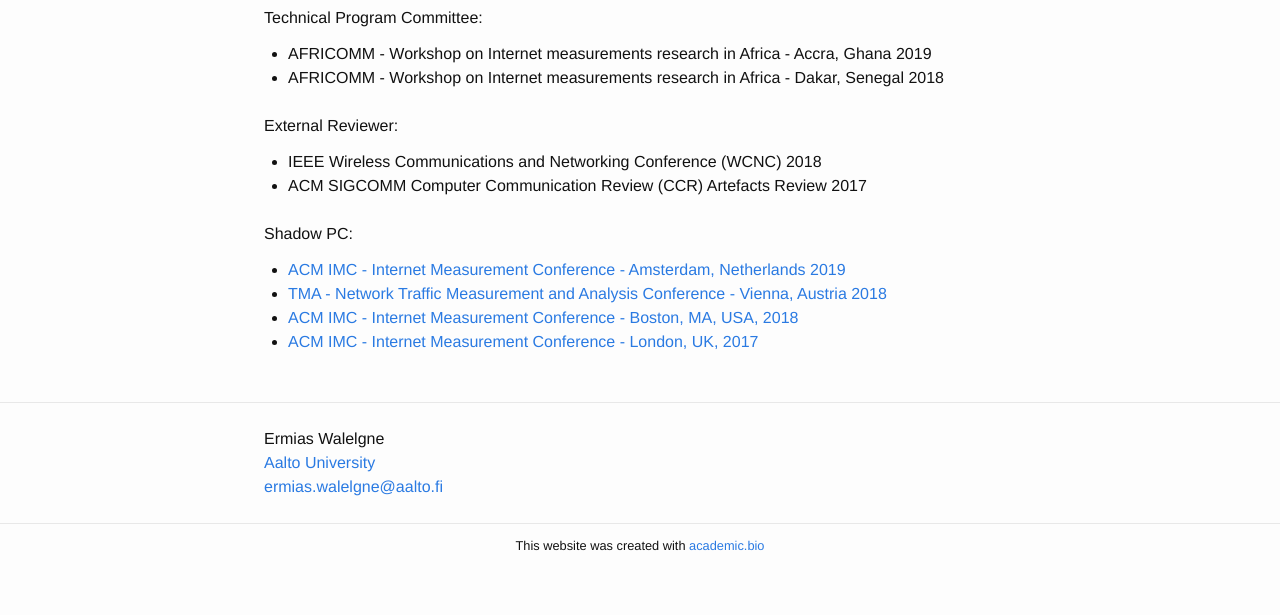
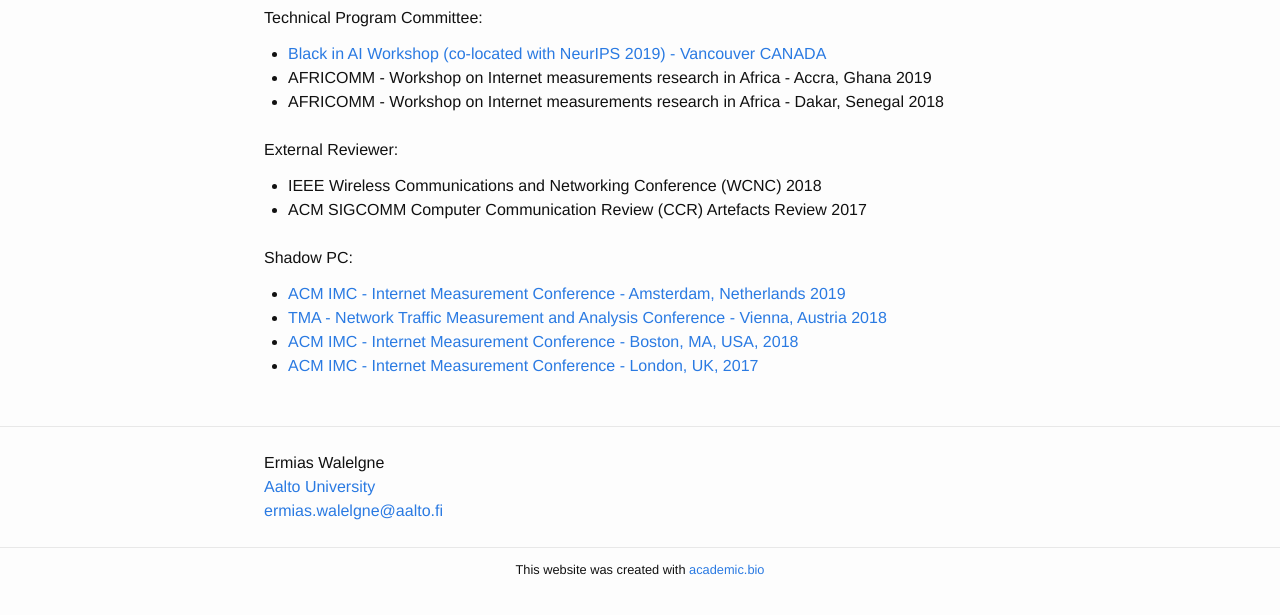
Before and after one commit to Jeremiya/jeremiya.github.io, a plain HTML site: page services.html in a window 1280 px wide. Shown: the part 185-800 px from the top of the page. Drawn offline with Linux system fonts and the light colour scheme.

Commit message:
service updated

```diff
--- a/services.html
+++ b/services.html
@@ -91,6 +91,8 @@
   <div class="post-content">
      <p> Technical Program Committee:</p>
       <ul style="list-style-type:disc;">
+        <li> <a href='https://blackinai.github.io/workshop/2019/cfp/'>
+        Black in AI Workshop (co-located with NeurIPS 2019) - Vancouver CANADA</a>
         <li> AFRICOMM - Workshop on Internet measurements research in Africa - Accra, Ghana 2019</li>
         <li> AFRICOMM - Workshop on Internet measurements research in Africa - Dakar, Senegal 2018</li>
   </ui>
```
